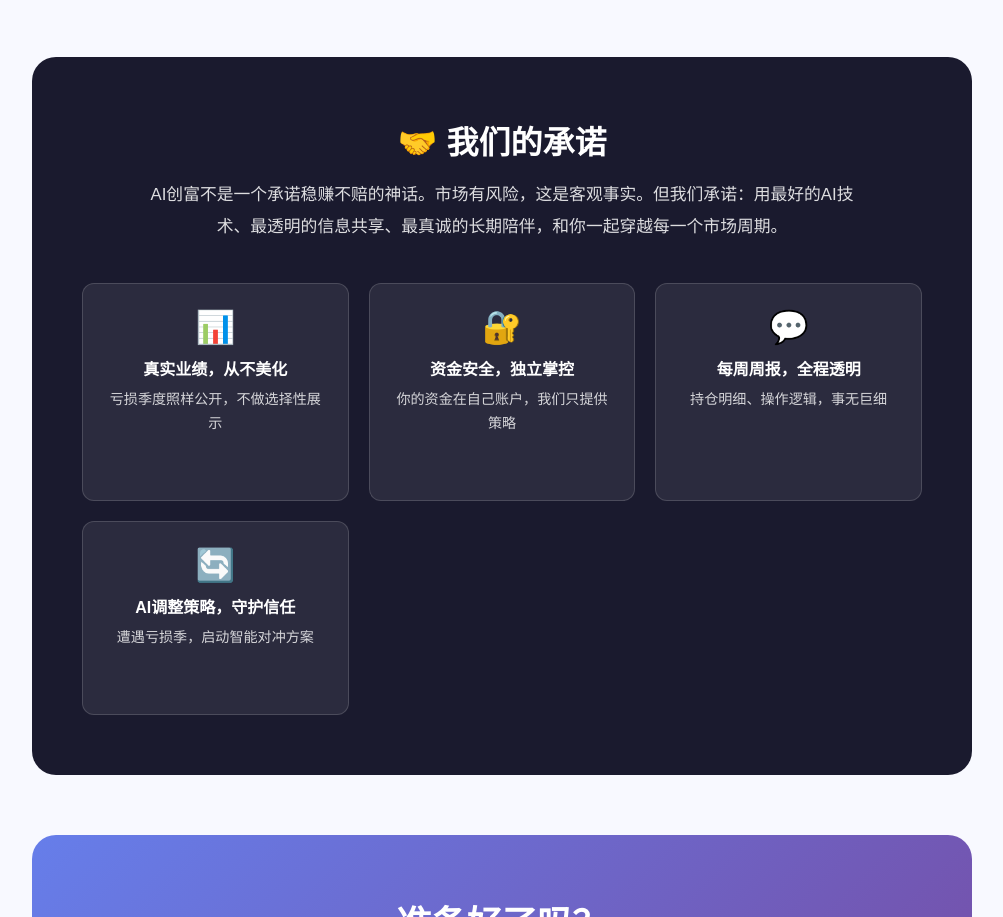
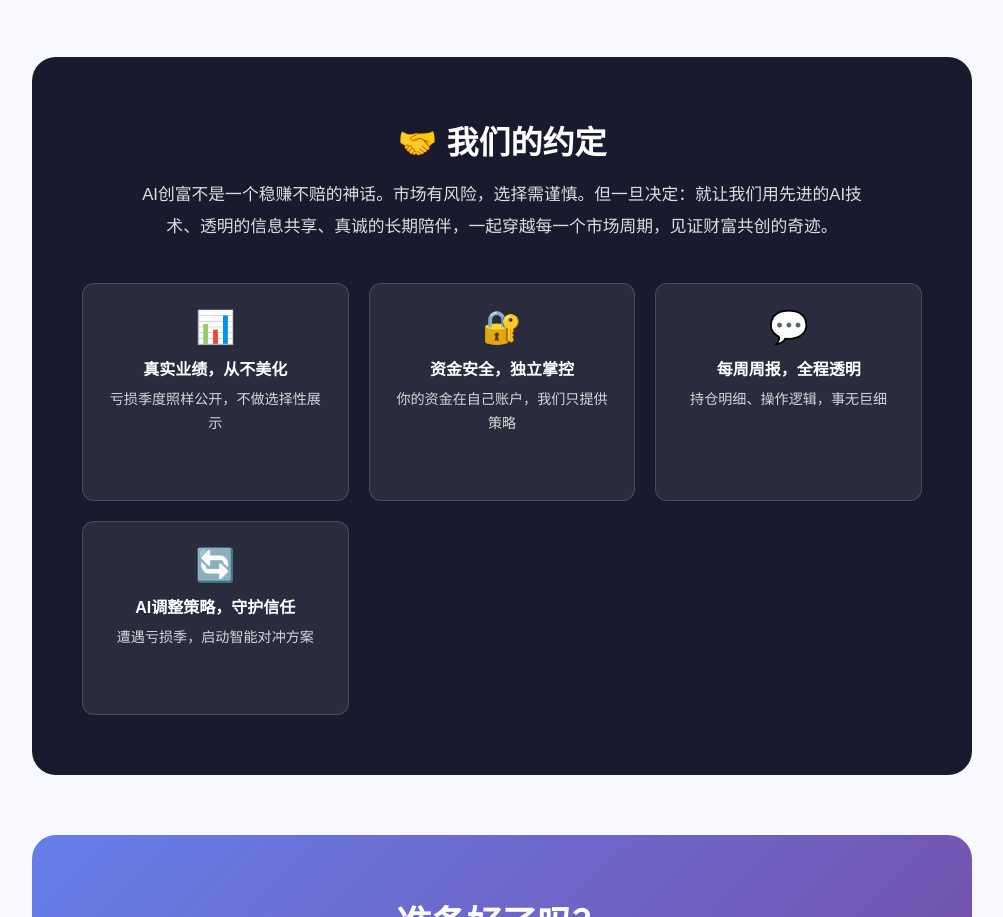
Before and after one commit to tiantaochen844-lab/bigbull, a website: page public/philosophy.html in a window 1280 px wide. Shown: the part 2737-3654 px from the top of the page, without its empty margins (138-1141 px from the left). Drawn offline with Linux system fonts and the light colour scheme.

Commit message:
refine: 我们的承诺→约定，优化文案表述

```diff
--- a/public/philosophy.html
+++ b/public/philosophy.html
@@ -216,8 +216,8 @@
 
     <!-- 诚信承诺 -->
     <div class="promise-section">
-        <h2>🤝 我们的承诺</h2>
-        <p>AI创富不是一个承诺稳赚不赔的神话。市场有风险，这是客观事实。但我们承诺：用最好的AI技术、最透明的信息共享、最真诚的长期陪伴，和你一起穿越每一个市场周期。</p>
+        <h2>🤝 我们的约定</h2>
+        <p>AI创富不是一个稳赚不赔的神话。市场有风险，选择需谨慎。但一旦决定：就让我们用先进的AI技术、透明的信息共享、真诚的长期陪伴，一起穿越每一个市场周期，见证财富共创的奇迹。</p>
         <div class="promise-grid">
             <div class="promise-item">
                 <div class="emoji">📊</div>
```
